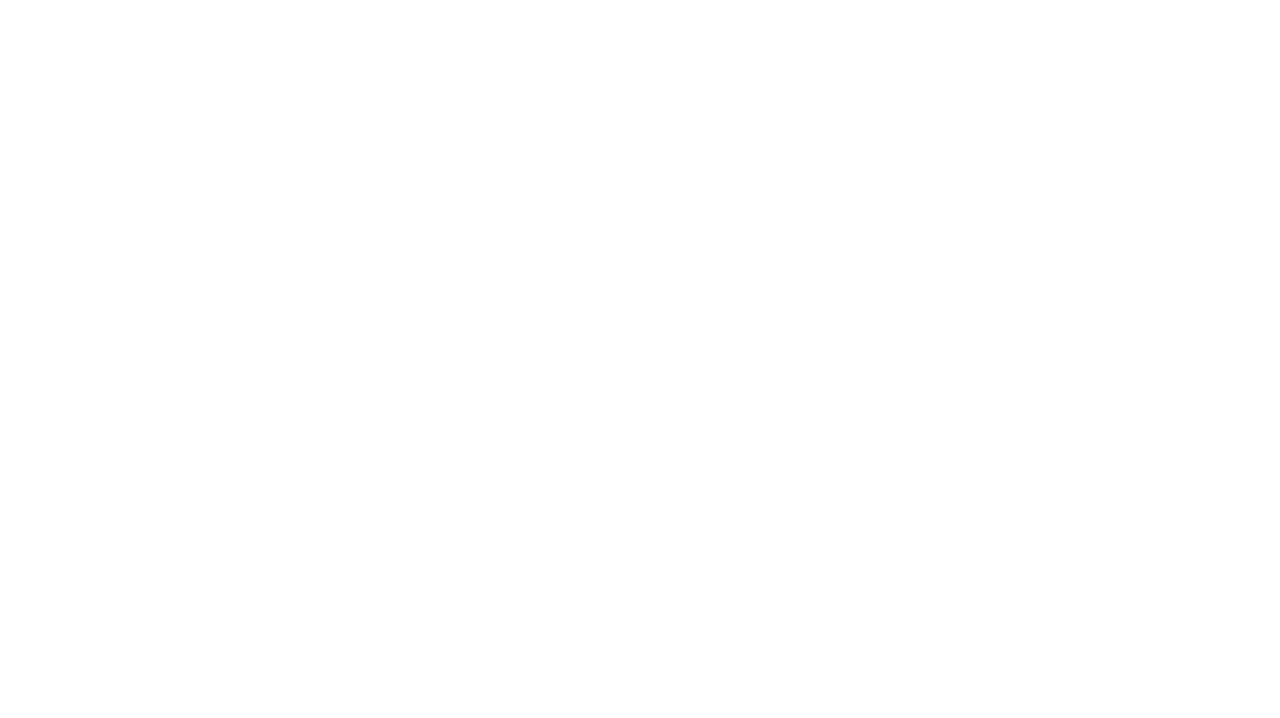
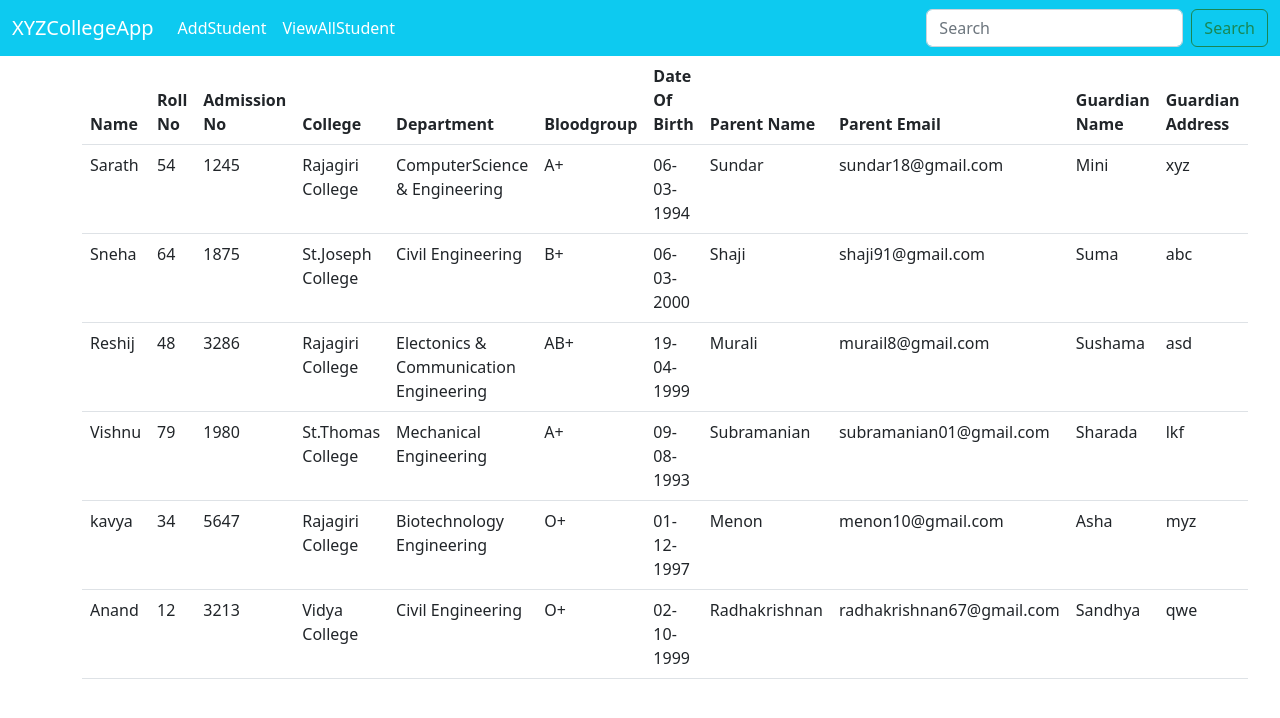
Before and after one commit to Saranyaullas1999/xyzcollegeapp, an Angular app: page /view in a window 1280 px wide. Before the commit this address led to /. Shown: the top 718 px of the page. Built offline with nearby package versions, Linux system fonts and the light colour scheme.

Commit message:
view all student

```diff
--- a/src/app/navbar/navbar.component.html
+++ b/src/app/navbar/navbar.component.html
@@ -9,6 +9,9 @@
           <li class="nav-item">
             <a class="nav-link active" aria-current="page" routerLink="/add">AddStudent</a>
           </li>
+          <li class="nav-item">
+            <a class="nav-link active" aria-current="page" routerLink="/view">ViewAllStudent</a>
+          </li>
 
 
         </ul>
--- /dev/null
+++ b/src/app/viewallstudent/viewallstudent.component.html
@@ -0,0 +1,43 @@
+<app-navbar></app-navbar>
+<div class="container">
+    <div class="row">
+        <div class="col col-12 col-sm-12 col-md-12 col-lg-12 col-xl-12 col-xxl-12">
+            <table class="table">
+                <thead>
+                  <tr>
+                    <th scope="col">Name</th>
+                    <th scope="col">Roll No</th>
+                    <th scope="col">Admission No</th>
+                    <th scope="col">College</th>
+                    <th scope="col">Department</th>
+                    <th scope="col">Bloodgroup</th>
+                    <th scope="col">Date Of Birth</th>
+                    <th scope="col">Parent Name</th>
+                    <th scope="col">Parent Email</th>
+                    <th scope="col">Guardian Name</th>
+                    <th scope="col">Guardian Address</th>
+
+
+                  </tr>
+                </thead>
+                <tbody>
+                  <tr *ngFor="let i of studentData">
+                    <td>{{i.name}}</td>
+                    <td>{{i.rollno}}</td>
+                    <td>{{i.admno}}</td>
+                    <td>{{i.college}}</td>
+                    <td>{{i.department}}</td>
+                    <td>{{i.bloodgroup}}</td>
+                    <td>{{i.dob}}</td>
+                    <td>{{i.parentname}}</td>
+                    <td>{{i.email}}</td>
+                    <td>{{i.guardianname}}</td>
+                    <td>{{i.address}}</td>
+                  </tr>
+
+
+                </tbody>
+              </table>
+        </div>
+    </div>
+</div>
--- /dev/null
+++ b/src/app/viewallstudent/viewallstudent.component.ts
@@ -0,0 +1,17 @@
+import { Component, OnInit } from '@angular/core';
+
+@Component({
+  selector: 'app-viewallstudent',
+  templateUrl: './viewallstudent.component.html',
+  styleUrls: ['./viewallstudent.component.css']
+})
+export class ViewallstudentComponent implements OnInit {
+
+  constructor() { }
+
+
+  studentData=[{"name":"Sarath","rollno":"54","admno":"1245","college":"Rajagiri College","department":"ComputerScience & Engineering","bloodgroup":"A+","dob":"06-03-1994","parentname":"Sundar","email":"sundar18@gmail.com","guardianname":"Mini","address":"xyz"},{"name":"Sneha","rollno":"64","admno":"1875","college":"St.Joseph College","department":"Civil Engineering","bloodgroup":"B+","dob":"06-03-2000","parentname":"Shaji","email":"shaji91@gmail.com","guardianname":"Suma","address":"abc"},{"name":"Reshij","rollno":"48","admno":"3286","college":"Rajagiri College","department":"Electonics & Communication Engineering","bloodgroup":"AB+","dob":"19-04-1999","parentname":"Murali","email":"murail8@gmail.com","guardianname":"Sushama","address":"asd"},{"name":"Vishnu","rollno":"79","admno":"1980","college":"St.Thomas College","department":"Mechanical Engineering","bloodgroup":"A+","dob":"09-08-1993","parentname":"Subramanian","email":"subramanian01@gmail.com","guardianname":"Sharada","address":"lkf"},{"name":"kavya","rollno":"34","admno":"5647","college":"Rajagiri College","department":"Biotechnology Engineering","bloodgroup":"O+","dob":"01-12-1997","parentname":"Menon","email":"menon10@gmail.com","guardianname":"Asha","address":"myz"},{"name":"Anand","rollno":"12","admno":"3213","college":"Vidya College","department":"Civil Engineering","bloodgroup":"O+","dob":"02-10-1999","parentname":"Radhakrishnan","email":"radhakrishnan67@gmail.com","guardianname":"Sandhya","address":"qwe"}]
+  ngOnInit(): void {
+  }
+
+}
```
Also changed, not shown: src/app/app.module.ts (+6 -1 lines), src/app/viewallstudent/viewallstudent.component.css (added).
